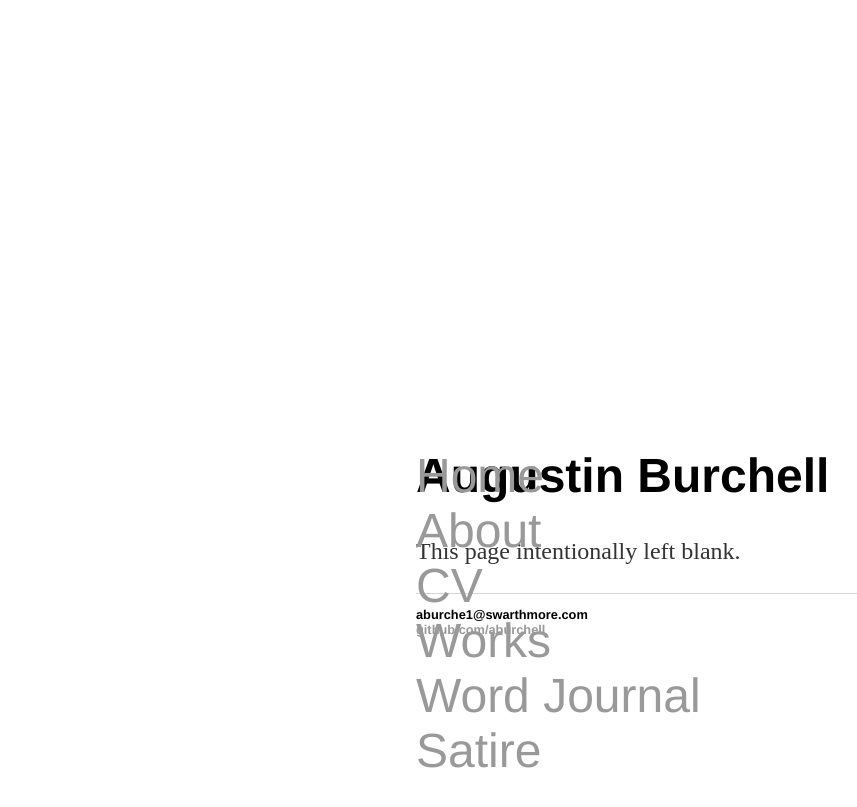
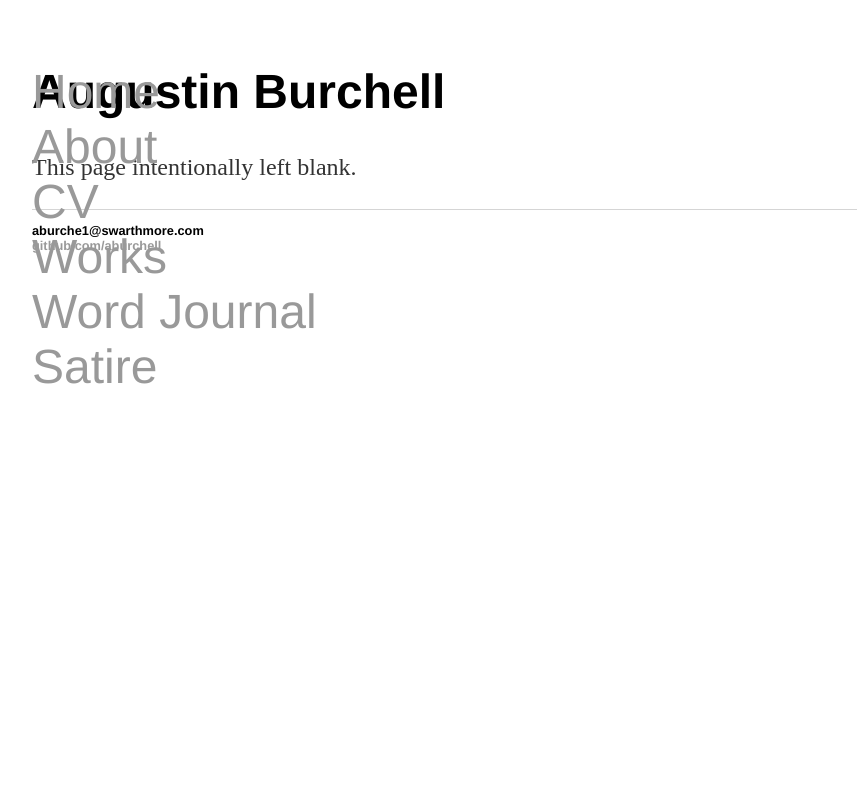
Before and after one commit to aburchell/aburchell.github.io, a Jekyll site: the page built from index.html, in a window 1280 px wide and 1085 px high. Shown: the top 807 px of the window, without its empty margins (32-889 px from the left). Built offline with Jekyll 4.4.1, drawn with Linux system fonts in a browser that asks for light colours.

Commit message:
Update main.css

```diff
--- a/css/main.css
+++ b/css/main.css
@@ -1,5 +1,5 @@
 body {
-    margin: 35%;
+    margin: 05%;
     width: 70%;
 }
 footer ul {
```
